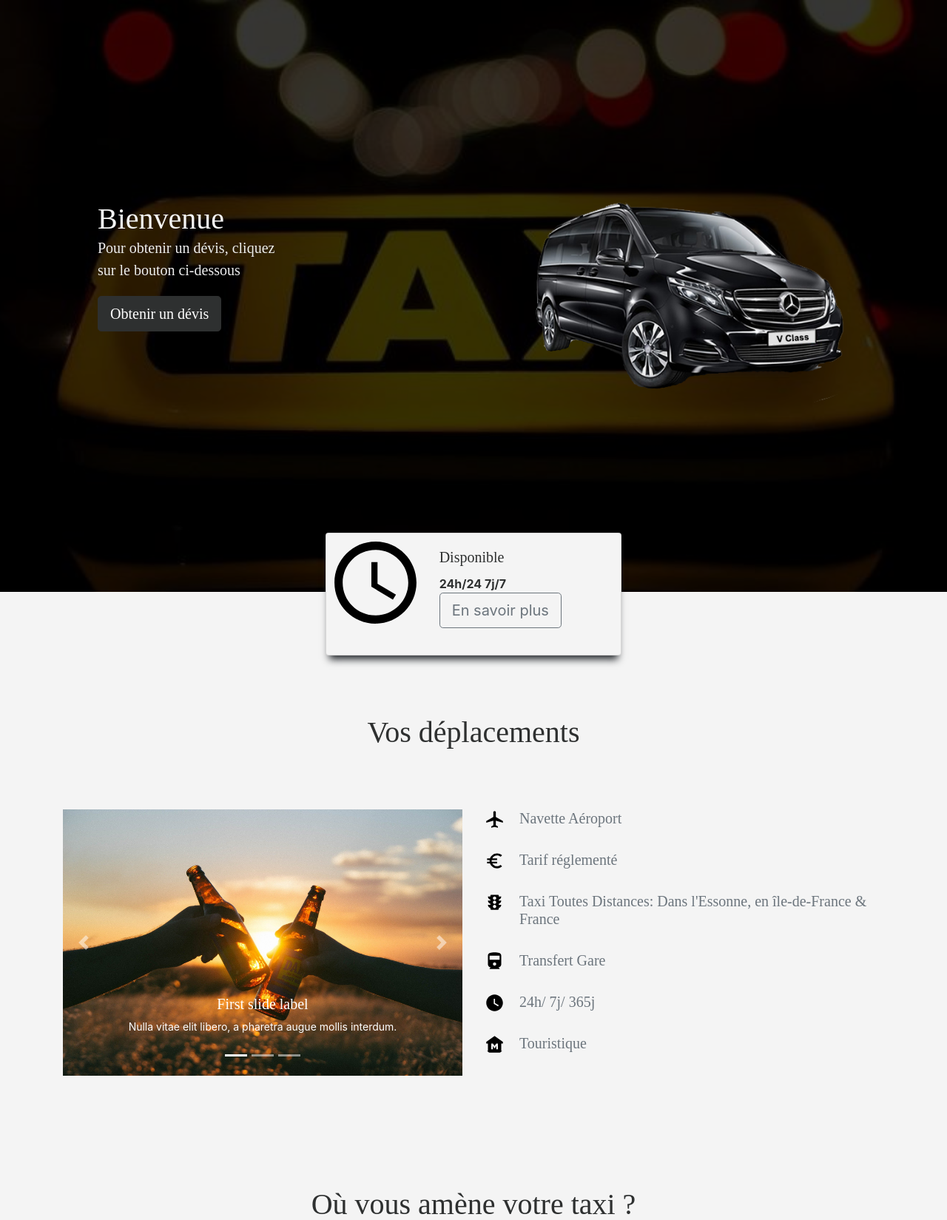
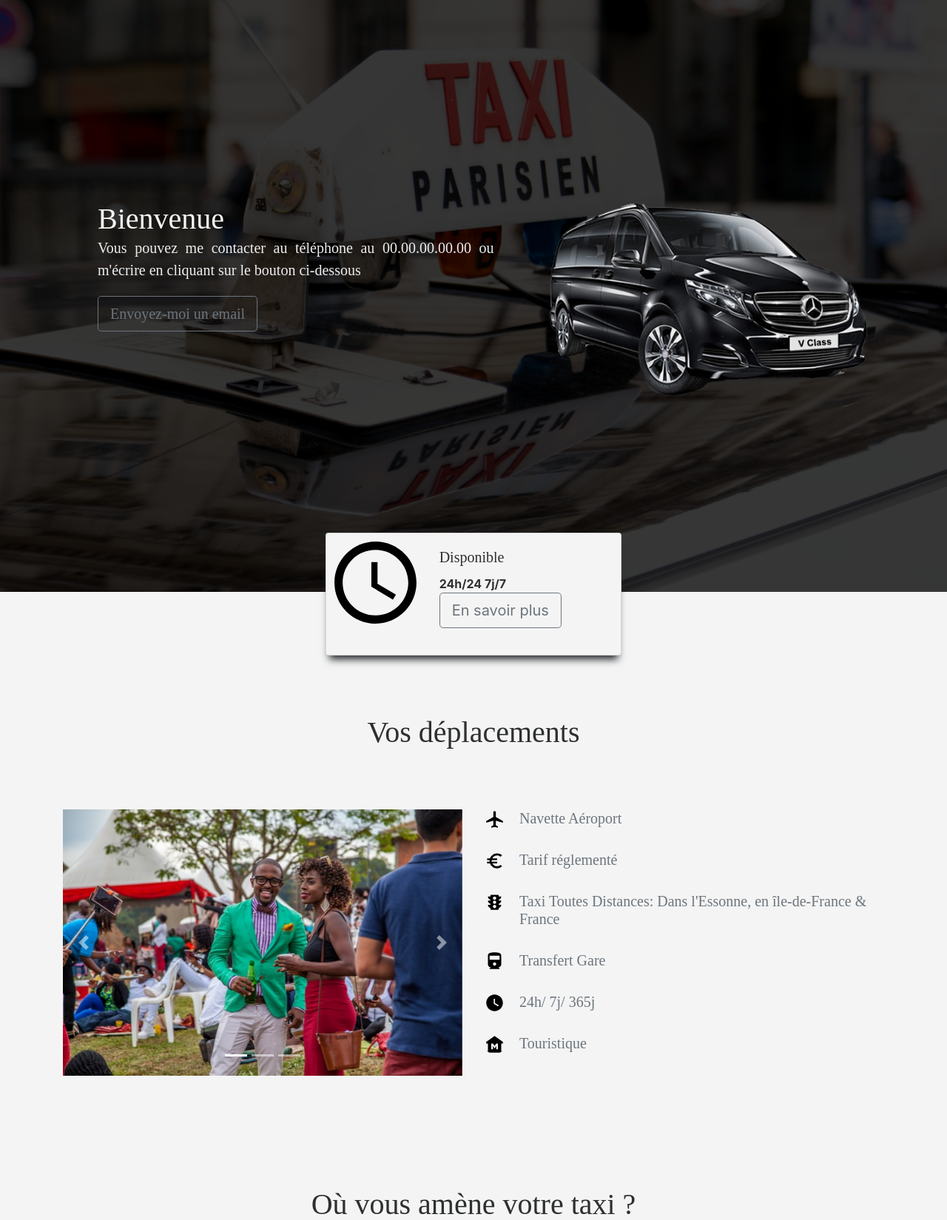
Before and after one commit to mamadou-niakate/mamadou-niakate.github.io, a PHP site: page /index.html in a window 1280 px wide. Shown: the part 56-1705 px from the top of the page at 74% size. Run offline with PHP 8.4, Linux system fonts and the light colour scheme; some libraries are stand-ins or nearby versions.

Commit message:
reajustement imges

```diff
--- a/css/main.css
+++ b/css/main.css
@@ -77,7 +77,7 @@
 /*header style*/
 .header{
 	position: relative;
-	background-image: url('../images/taxi6.jpg');
+	background-image: url('../images/taxi_7.jpg');
 
 	background-size: cover;
 	background-position: center;
@@ -107,11 +107,11 @@
 	width: 50%;
 	line-height: 1.5;
 }
-.description button{
+/*.description a{
 	border:1px  solid #2e3030;
 	background:#2e3030;
 	color:#fff;
-}
+}*/
 
 
 .disponibilite_one {
@@ -388,7 +388,21 @@
     height: 35em;
 }
 
+.description_col_1 {
+    position: relative;
+    width: 90%;
+}
 
+.description_col_1 p {
+    position: relative;
+    width: 100%;
+    text-align: justify;
+}
+
+.taxi_info {
+    font-size: 2em;
+    text-align: center;
+}
 
 
 /********* MEDIA QUERIES */
@@ -442,7 +456,7 @@
 
 
     .about h1, .info_taxi h1, .about .desc h3{
-        font-size: 1.3em;
+        font-size: 2em;
     }
 
     .disponibilite_one {
@@ -474,6 +488,8 @@
         position: relative;
         margin-left: 10px;
         margin-top: 12px;
+        width: 100%;
+        font-size: 0.4em;
     }
 
     .description {
@@ -518,4 +534,8 @@
         padding-top: 40px;
     }
 
+    .taxi_info {
+        font-size: 1.8em;
+    }
+
 }
--- a/index.html
+++ b/index.html
@@ -66,9 +66,10 @@
 						<h1 class="col-lg-6 col-md-8 col-sm-12 description_col_1">
 							Bienvenue
 							<p>
-								Pour obtenir un dévis, cliquez sur le bouton ci-dessous
+								Vous pouvez me contacter au téléphone au 00.00.00.00.00 ou m'écrire
+								en cliquant sur le bouton ci-dessous
 							</p>
-							<button class="btn btn-outline-secondary btn-lg debit_button"> Obtenir un dévis </button>
+							<a href="#formulaire" class="btn btn-outline-secondary btn-lg debit_button"> Envoyez-moi un email </a>
 						</h1>
 						<div class="col-lg-6 col-md-12 col-sm-12 description_col_2">
 							<img src="images/imageedit_3_4495798220.png" class="car img-fluid">
@@ -91,8 +92,10 @@
 								24h/24 7j/7
 							</p>
 						</div>
-						<p class="card-text debit_button"><small class="text-muted">
-							<button class="btn btn-outline-secondary btn-lg"> En savoir plus </button </small>
+						<p class="card-text debit_button">
+							<small class="text-muted">
+								<button class="btn btn-outline-secondary btn-lg"> En savoir plus </button
+							</small>
 						</p>
 					</div>
 				</div>
@@ -114,22 +117,22 @@
 							<div class="carousel-item active">
 								<img src="images/events.jpg" class="d-block w-100" alt="...">
 								<div class="carousel-caption d-none d-md-block">
-								<h5>First slide label</h5>
-								<p>Nulla vitae elit libero, a pharetra augue mollis interdum.</p>
+								<!--h5>First slide label</h5>
+								<p>Nulla vitae elit libero, a pharetra augue mollis interdum.</p-->
 								</div>
 							</div>
 							<div class="carousel-item">
 								<img src="images/night-flight.jpg" class="d-block w-100" alt="...">
 								<div class="carousel-caption d-none d-md-block">
-								<h5>Second slide label</h5>
-								<p>Lorem ipsum dolor sit amet, consectetur adipiscing elit.</p>
+								<!--h5>Second slide label</h5>
+								<p>Lorem ipsum dolor sit amet, consectetur adipiscing elit.</p-->
 								</div>
 							</div>
 							<div class="carousel-item">
 								<img src="images/toureffeil.jpg" class="d-block w-100" alt="...">
 								<div class="carousel-caption d-none d-md-block">
-								<h5>Third slide label</h5>
-								<p>Praesent commodo cursus magna, vel scelerisque nisl consectetur.</p>
+								<!--h5>Third slide label</h5>
+								<p>Praesent commodo cursus magna, vel scelerisque nisl consectetur.</p-->
 								</div>
 							</div>
 						</div>
@@ -194,7 +197,7 @@
 				<div class="row">
 					<div class="col-lg-4 col-md-4 col-sm-12">
 						<img src="images/v7_1.png" class="img-fluid" style="height: 250px">
-						<span class="text-justify" style="font-size: 2em; text-align: center;"> Viano classe 7</span>
+						<span class="taxi_info"> Taxi Viano 7 Places</span>
 					</div>
 
 					<div class="col-lg-8 col-md-8 col-sm-12 desc">
@@ -270,13 +273,6 @@
 												   <input type="submit" class="btn btn-secondary btn-block" id="Submit" value="Envoyez" name="send">
 												</div>
 											</div>
-											<div id="error_message" style="width:100%; height:100%; display:none; ">
-												<h4>Error</h4>
-												Sorry there was an error sending your form.
-											</div>
-											<div id="success_message" style="width:100%; height:100%; display:none; ">
-												<h2>Success! Your Message was Sent Successfully.</h2>
-										   	</div>
 										</form>
 									</div>
 								</div>
@@ -305,28 +301,28 @@
 								<div class="container">
 										<div class="row">
 											<div class="col-lg-3 col-md-3 col-sm-12 item">
-												<img src="images/team-2.jpg" class="img-fluid" alt="team">
+												<img src="images/personal_driver.jpg" class="img-fluid" alt="team">
 												<div class="des">
 												 	Transports privés
 												 </div>
 												<span class="text-muted">Transports privés</span>
 											</div>
 											<div class="col-lg-3 col-md-3 col-sm-12 item">
-												<img src="images/team-3.jpg" class="img-fluid" alt="team">
+												<img src="images/events.jpg" class="img-fluid" alt="team">
 												<div class="des">
 												 	 Evènementiels
 												 </div>
 												<span class="text-muted">Evènementiels</span>
 											</div>
 											<div class="col-lg-3 col-md-3 col-sm-12 item">
-												<img src="images/team-2.jpg" class="img-fluid" alt="team">
+												<img src="images/train.jpg" class="img-fluid" alt="team">
 												<div class="des">
 												 	Professionnels
 												 </div>
 												<span class="text-muted">Professionnels</span>
 											</div>
 											<div class="col-lg-3 col-md-3 col-sm-12 item">
-												<img src="images/team-3.jpg" class="img-fluid" alt="team">
+												<img src="images/eiffel-tower.jpg" class="img-fluid" alt="team">
 												 <div class="des">
 												 	Touristiques
 												 </div>
```
Also changed, not shown: images/eiffel-tower.jpg (added), images/events.jpg, images/personal_driver.jpg (added), images/taxi_7.jpg (added), images/train.jpg (added).
